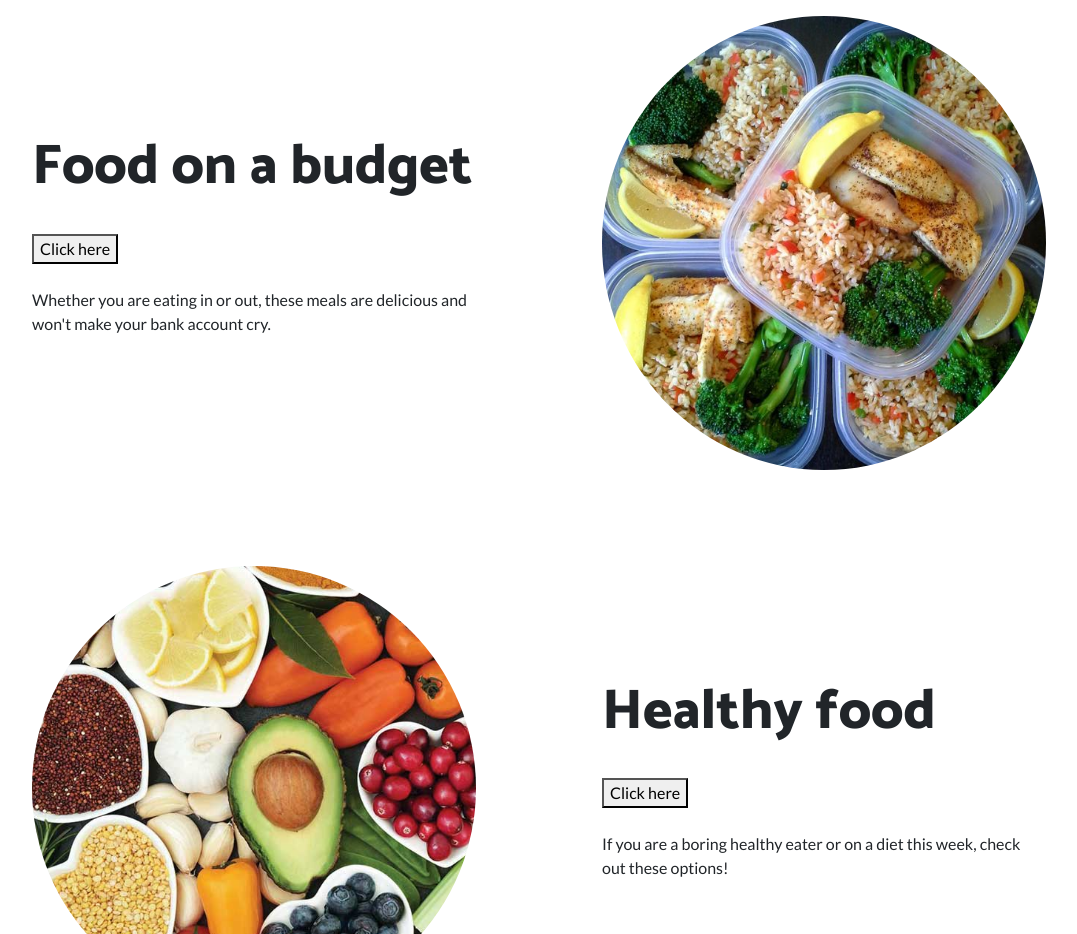
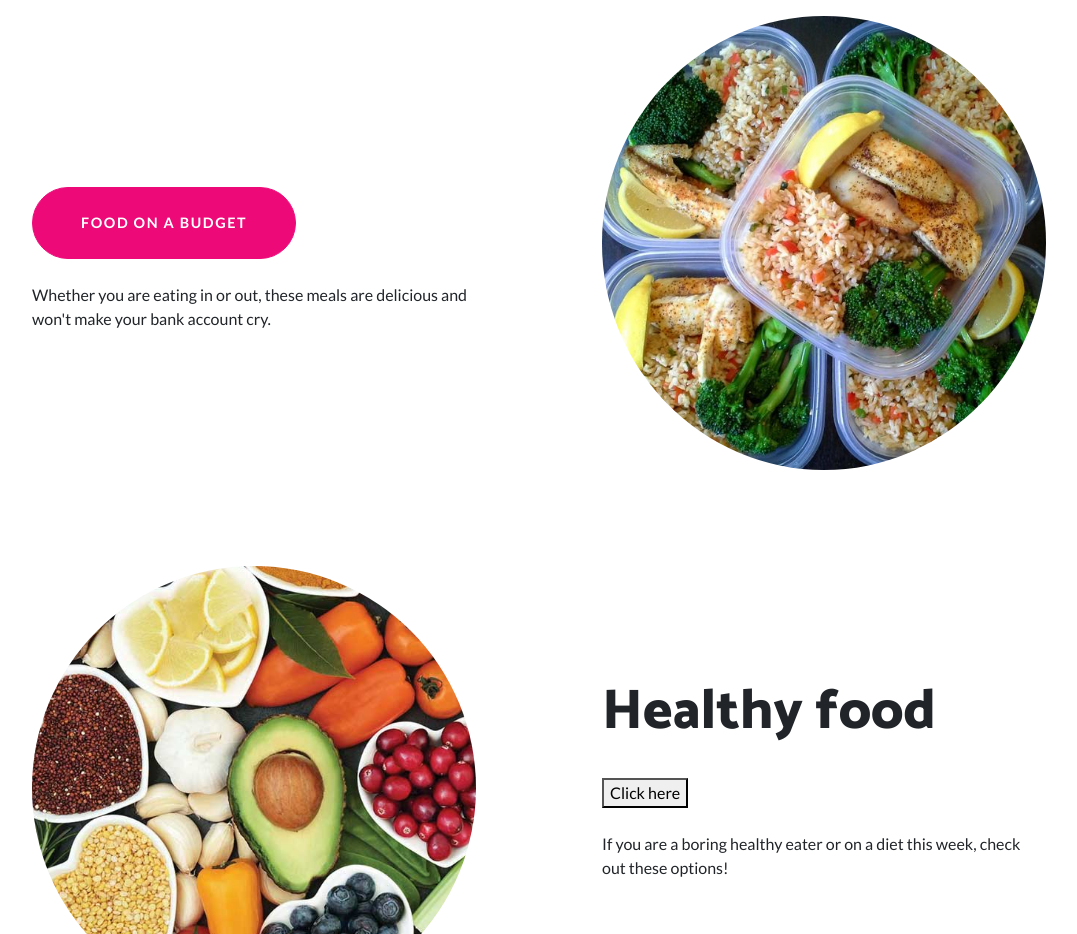
Before and after one commit to alino4kad/food_confusion, a website: page index.html in a window 1280 px wide. Shown: the part 920-1854 px from the top of the page, without its empty margins (101-1178 px from the left). Drawn offline with Linux system fonts and the light colour scheme.

Commit message:
Created a popup for spin a wheel, and a button for food option

```diff
--- a/index.html
+++ b/index.html
@@ -49,7 +49,7 @@
       <div class="container">
         <h1 class="masthead-heading mb-0">Food confusion</h1>
         <h2 class="masthead-subheading mb-0">For when you are confused about food...</h2>
-        <a href="#" class="btn btn-primary btn-xl rounded-pill mt-5">Spin a wheel</a>
+        <a button onclick="alert('Hi there!\nThis page is cominng soon :)')" href="#" class="btn btn-primary btn-xl rounded-pill mt-5">Spin a wheel</a>
 <br>
 <br>
 <br>
@@ -72,9 +72,7 @@
         </div>
         <div class="col-lg-6 order-lg-1">
           <div class="p-5">
-            <h2 class="display-4">Food on a budget</h2>
-<br>
-            <button onclick="alert('Hi there!\nThis page is coming soon :)')">Click here</button>
+            <a button onclick="alert('Hi there!\nThis page is cominng soon :)')" href="#" class="btn btn-primary btn-xl rounded-pill mt-5">Food on a budget</a>
 <br>
 <br>
             <p>Whether you are eating in or out, these meals are delicious and won't make your bank account cry.</p>
```
Also changed, not shown: 1 other file.
